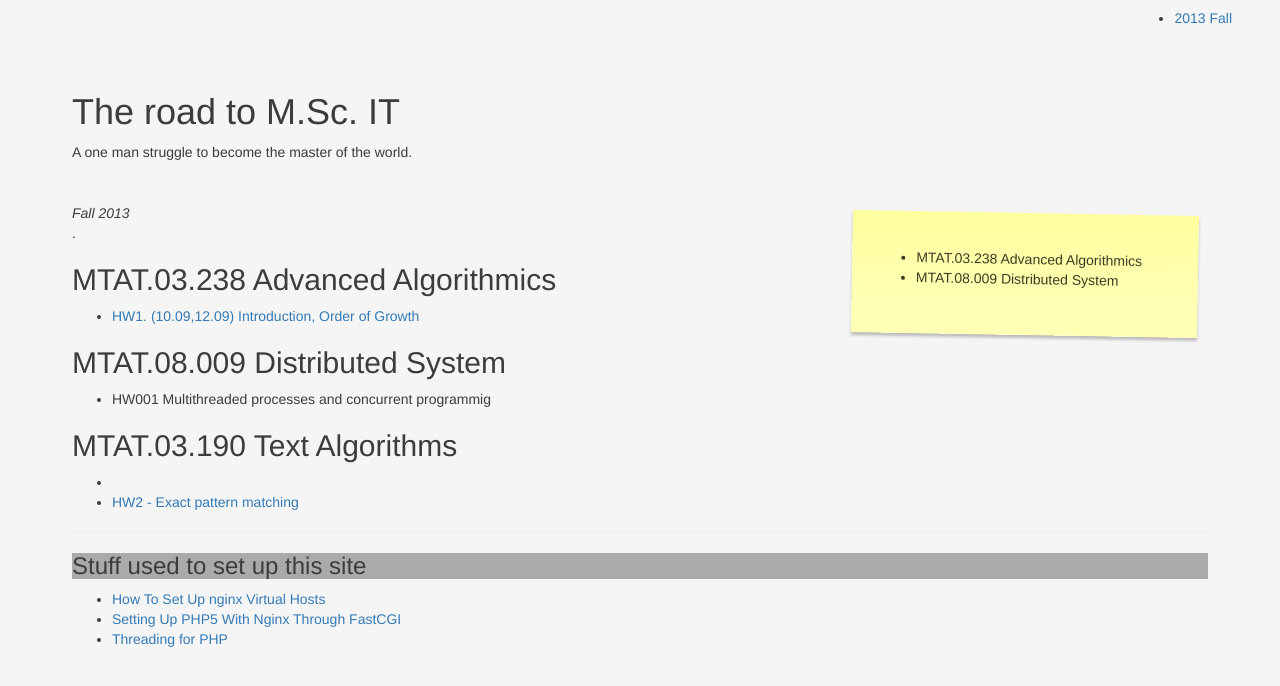
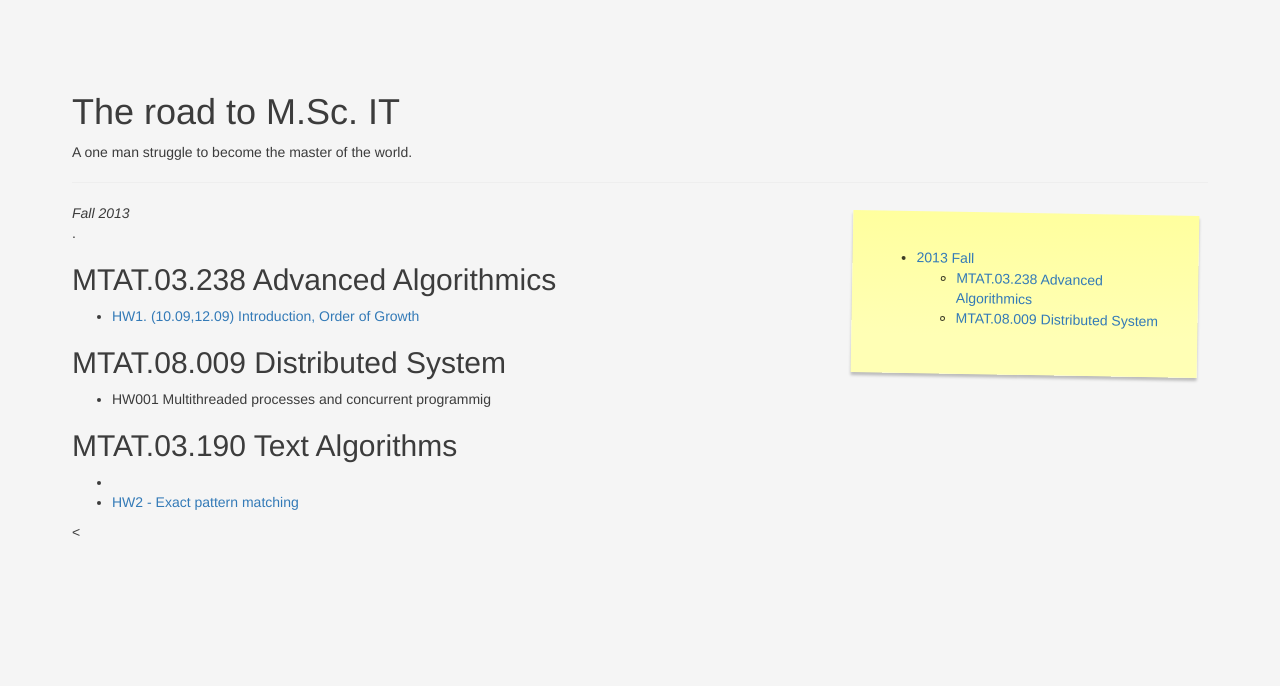
Before and after one commit to andresviikmaa/masters-studies, a plain HTML site: page index.html in a window 1280 px wide. Drawn offline with nearby package versions, Linux system fonts and the light colour scheme.

Commit message:
Update index.html
tuning

```diff
--- a/index.html
+++ b/index.html
@@ -60,11 +60,7 @@
 	<header id="masthead">
 		<h1>The road to M.Sc. IT</h1>
 		<p>A one man struggle to become the master of the world.</p>
-		<nav>
-			<ul>
-				<li><a href="#2013_fall">2013 Fall</a></li>
-			</ul>
-		</nav>
+
 	</header>
 
 	<hr>
@@ -97,22 +93,20 @@
 			</ul>
 		</section>
 		<aside>
-			<ul>
-				<li>MTAT.03.238 Advanced Algorithmics</li>
-				<li>MTAT.08.009 Distributed System</li>
-			</ul>
+			<nav>
+				<ul>
+					<li>
+						<a href="#2013_fall">2013 Fall</a>
+						<ul>
+							<li><a href="#MTAT_03_238">MTAT.03.238 Advanced Algorithmics</a></li>
+							<li><a href="#MTAT_08_009">MTAT.08.009 Distributed System</a></li>
+						</ul>
+
+					</li>
+				</ul>
+		</nav>
 		</aside>
 	</article>
-<hr>
-	<article id="system">
-		<section class="opening">
-			<h3>Stuff used to set up this site</h3>
-			<ul>
-				<li><a href="https://www.digitalocean.com/community/articles/how-to-set-up-nginx-virtual-hosts-server-blocks-on-ubuntu-12-04-lts--3" target="_blank">How To Set Up nginx Virtual Hosts </a></li>
-				<li><a href="http://www.tautvidas.com/blog/2012/05/setting-up-php5-with-nginx-through-fastcgi/" target="_blank">Setting Up PHP5 With Nginx Through FastCGI</a></li>
-				<li><a href="https://github.com/krakjoe/pthreads" target="_blank">Threading for PHP</a></li>
-			</ul>
-		</section>
-	</article>
+<
 </body>
 </html>
```
